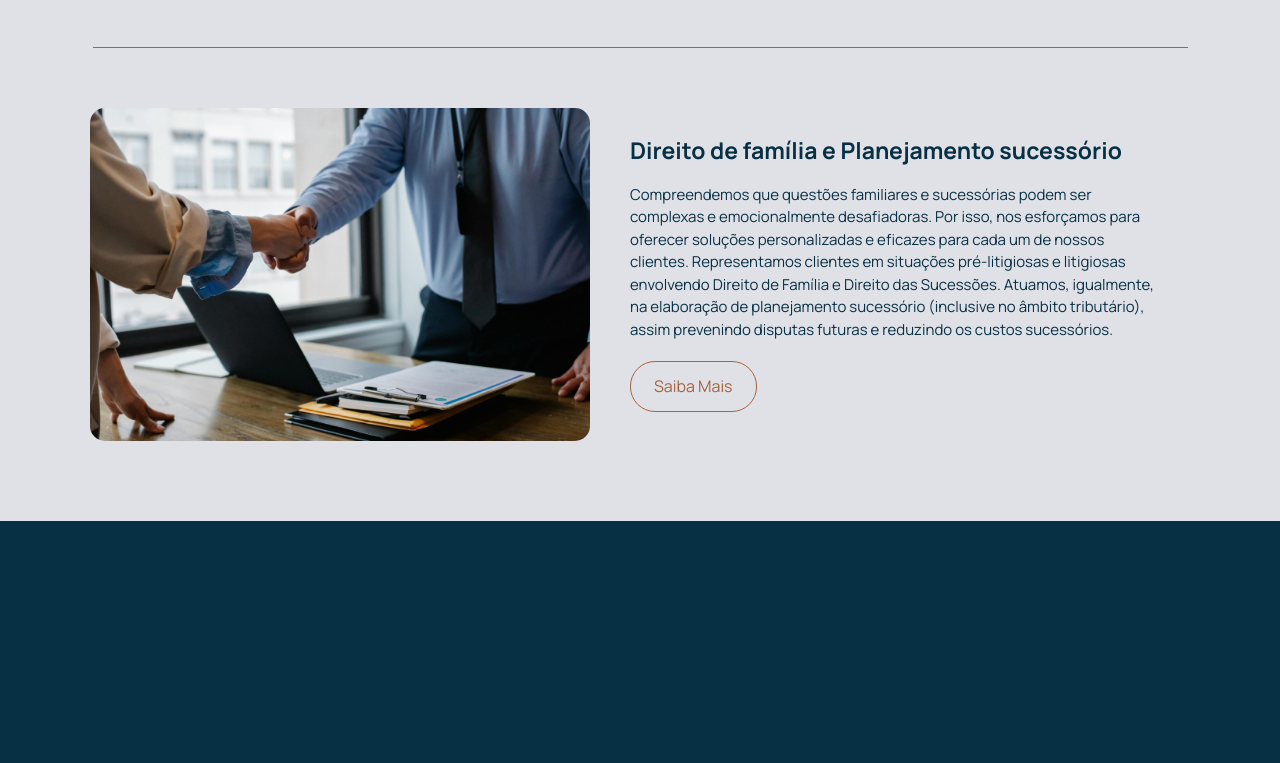
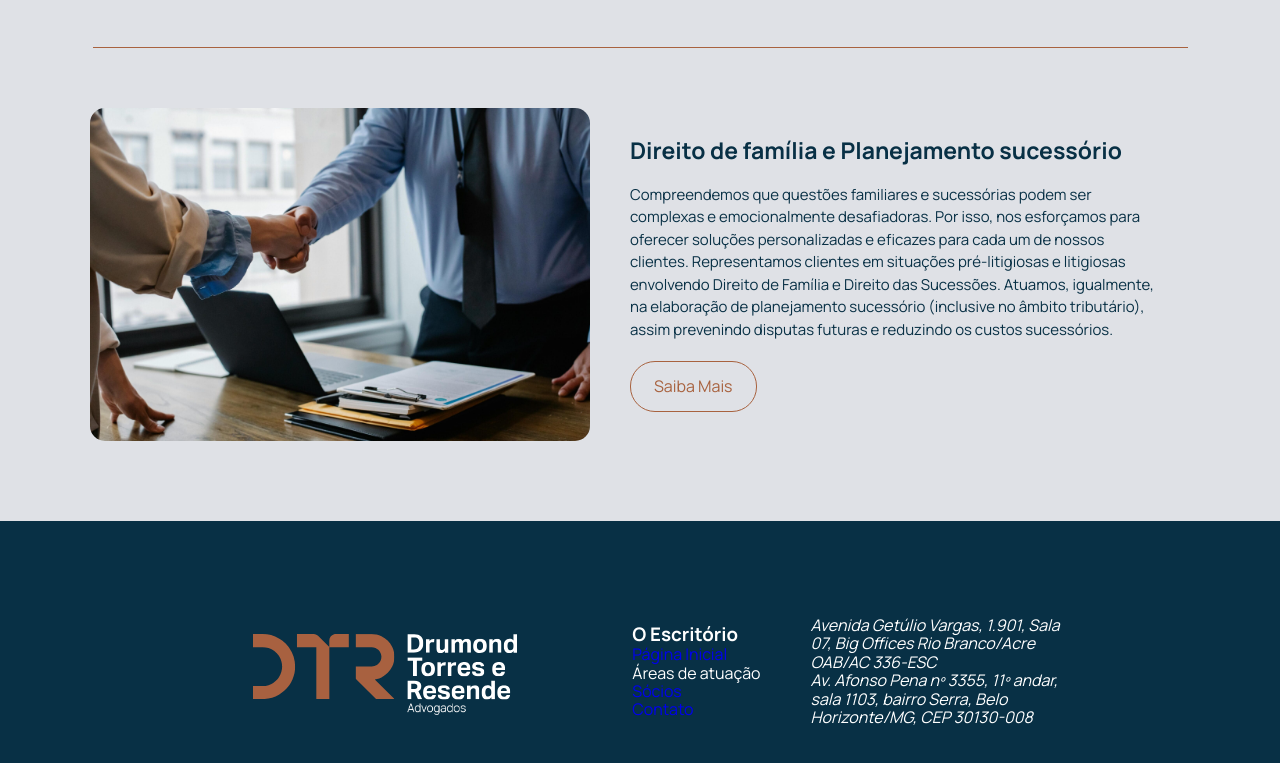
Before and after one commit to AndersonSouzaTechnology/DTR-Drumond-Torres-Rsende, a plain HTML site: page index.html in a window 1280 px wide. Shown: the part 6196-6959 px from the top of the page. Drawn offline with nearby package versions, Linux system fonts and the light colour scheme.

Commit message:
primeiro commit

```diff
--- a/assets/css/style.css
+++ b/assets/css/style.css
@@ -756,15 +756,31 @@ section article .container .direito-empresarial p {
   height: 1px;
   background-color: var(--cor-4);
 }
+/* FIM ÁREAS DE ATUAÇÃO */
 
-/* FIM ÁREAS DE ATUAÇÃO */
 
 /* FOOTER */
 footer {
+  display: flex;
+  justify-content: center;
+  align-items: center;
   background-color: var(--cor-1);
+  font-family: var(--manrope);
   height: 300px;
+  color: var(--cor-7);
+  gap: 50px;
+}
+
+.menu-footer ul li {
+  list-style: none;
+}
+
+.menu-footer ul li  a {
+  text-decoration: none;
 }
 /* FIM FOOTER */
+
+
 
 /* RESPONSIVIDADE */
 
@@ -1152,24 +1168,6 @@ footer {
 /* FIM CHAMADA DE AÇÃO 2 */
 
 
-/*
-@media (max-width: 1216px) {
-
-  .container {
-    flex-direction: column;
-  }
-
-  .divisor-article {
-    width: 900px;
-  }
-
-  section article .container .direito-empresarial p {
-    padding: 0;
-  }
-} */
-
-
-
 /* ÁREAS DE ATUAÇÃO */
 
 /* Responsividade para telas menores que 1100px */
--- a/index.html
+++ b/index.html
@@ -346,9 +346,27 @@
     <!-- FIM ÁREAS DE ATUAÇÃO -->
 
     <!-- FOOTER -->
-     <footer>
-
-     </footer>
+    <footer>
+        <a href="#"><img src="assets/imagens/Design-sem-nome-39-e1727286609121.png" alt=""></a>
+        <div class="menu-footer">
+            <h3>O Escritório</h3>
+            <ul>
+                <li><a href="https://dtr.adv.br/">Página Inicial</a></li>
+                <li><a href=""></a>Áreas de atuação</li>
+                <li><a href="https://dtr.adv.br/socios">Sócios</a></li>
+                <li><a href="https://dtr.adv.br/contato">Contato</a></li>
+            </ul>
+        </div>
+        <div class="enderecos">
+            <address>
+                Avenida Getúlio Vargas, 1.901, Sala <br> 07, Big Offices Rio Branco/Acre <br>
+                OAB/AC 336-ESC
+            </address>
+            <address>
+                Av. Afonso Pena nº 3355, 11º andar, <br> sala 1103, bairro Serra, Belo <br> Horizonte/MG, CEP 30130-008
+            </address>
+        </div>
+    </footer>
     <!-- FIM FOOTER -->
 
 
```
